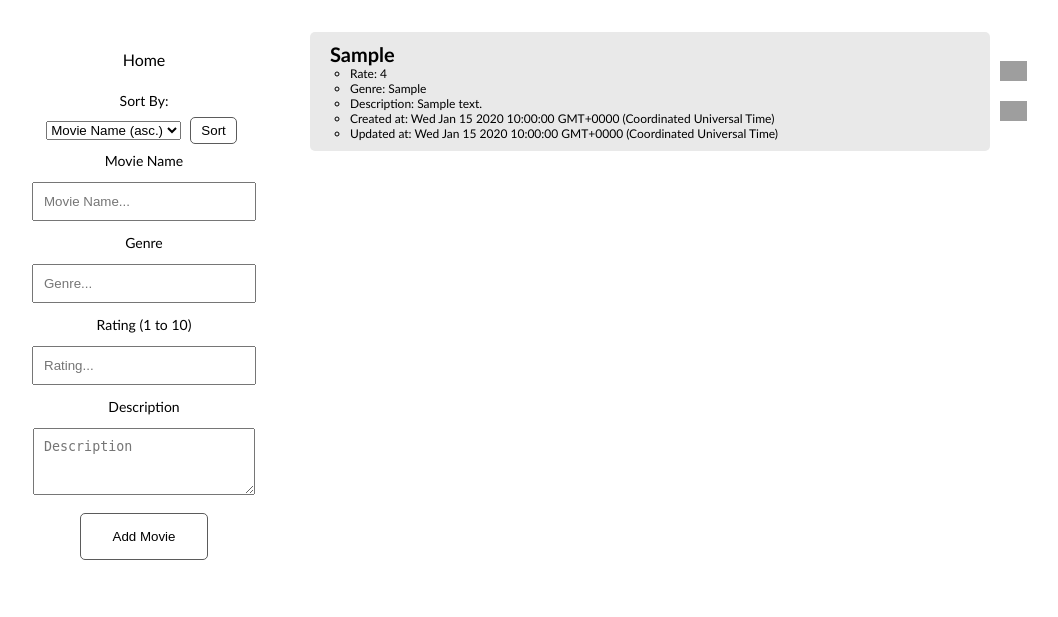
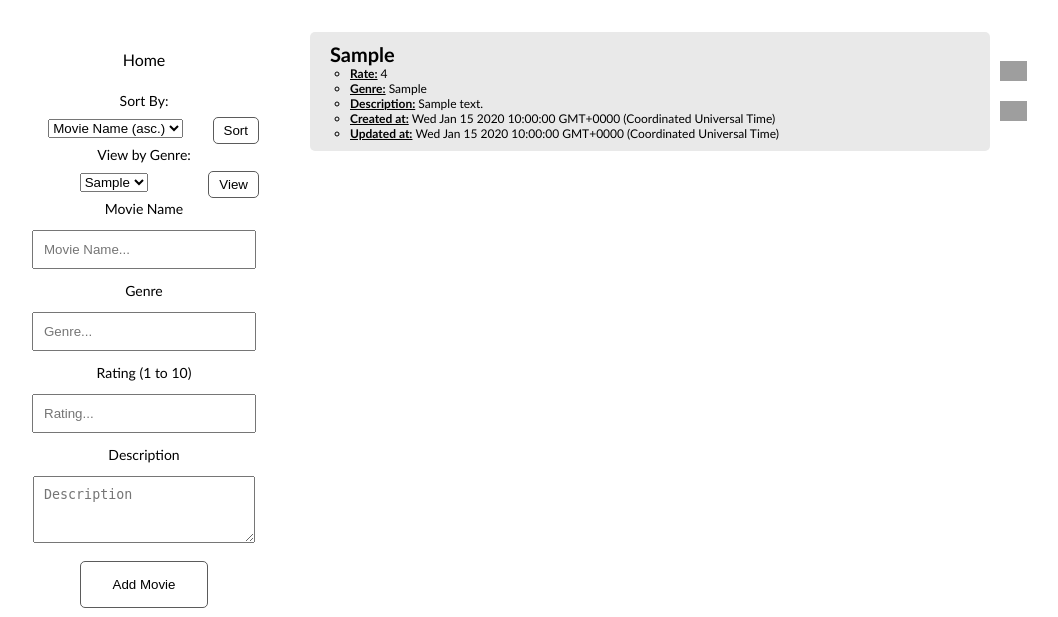
Before and after one commit to jenniferlai43/movie-rating-system, a Node server app: page /movies in a window 1280 px wide. Shown: the part 60-677 px from the top of the page, without its empty margins (0-1058 px from the left). Run offline with Node 20, Linux system fonts and the light colour scheme; tables that the repository leaves empty hold one stand-in row (values such as "Sample post"); some libraries are stand-ins or nearby versions; grey boxes are pictures that could not be loaded.

Commit message:
Added a view by genre feature (not completely functional yet) - looked for other ways to implement sort by + view feature instead of get requests and parameter - sort by feature needs to change default selected upon sorting movies - edited a bit of css

```diff
--- a/app/routes/movie_routes.js
+++ b/app/routes/movie_routes.js
@@ -2,6 +2,32 @@
 var mongoose = require('mongoose');
 
 var Rating = require('../../models/rating');
+
+
+function makeList (movies) {
+	var genreList = [];
+	var temp = 0;
+	for (var i=0; i<movies.length; i++)
+	{
+		for (var j=0; j<movies[i].genre.length; j++)
+		{
+			var bool = 0;
+			for (var k=0; k<genreList.length;k++)
+			{
+				if (movies[i].genre[j]===genreList[k]) //genre already exists
+				{
+					bool = 1;
+				}
+			}
+			if (bool === 0)
+			{
+				genreList[temp] = movies[i].genre[j];
+				temp++;
+			}
+		}
+	}
+	return genreList;
+};
 
 module.exports = function(app) {
 
@@ -13,7 +39,19 @@ module.exports = function(app) {
 			}
 			else {
 				//res.render will look in views folder
-				res.render('pages/index', {list: movies});
+
+				var genreList = makeList(movies);
+				/*
+				var genreList;
+				Rating.find({}, {genre: 1, _id: 0}).exec(function(err, genres) {
+					console.log(genres);
+					genreList = genres;
+				})
+				console.log("gl" + genreList);
+				*/
+				console.log(genreList);
+				//console.log(genreList.length);
+				res.render('pages/index', {list: movies, genreList: genreList});
 			}
 		});
 	});
@@ -44,11 +82,29 @@ module.exports = function(app) {
 				res.send({'error': 'An error has occurred'});
 			}
 			else {
+				var genreList = makeList(movies);
+				//res.render will look in views folder
+				res.render('pages/index', {list: movies, genreList: genreList});
+			}
+		});
+	});
+
+	/*
+	app.get('/view/:view', function(req, res) {
+		var viewOption = req.params.view;
+		console.log(viewOption);
+		Rating.find({genre: viewOption}).exec(function(err, movies) {
+			if (err) {
+				res.send({'error': 'An error has occurred'});
+			}
+			else {
+				console.log(movies);
 				//res.render will look in views folder
 				res.render('pages/index', {list: movies});
 			}
 		});
 	});
+	*/
 
 	app.get('/movies', function(req, res) {
 		Rating.find(function(err, movies) {
@@ -84,17 +140,6 @@ module.exports = function(app) {
 				res.json(data);
 			}
 		});
-		/*
-		Rating.find({movie: req.params.title.replace(/\-/g, " ")}).remove(function(err, data) {
-			if (err) {
-				res.send({'error': 'An error has occurred'});
-			}
-			else {
-				console.log("deleted.");
-				res.json(data);
-			}
-		});
-		*/
 	});
 
 	app.post('/movies', function(req, res) {
@@ -163,27 +208,4 @@ module.exports = function(app) {
 			}
 		});
 	});
-
-	/*
-	app.put('/movies/:id', function(req, res) {
-		const id = req.params.id;
-		var data = {
-			movie: req.body.movie,
-			genre: req.body.genre,
-			rate: req.body.rate,
-			description: req.body.description,
-			updated_at: new Date()
-		};
-		Rating.findByIdAndUpdate(id, data, function(err, rating) {
-			if (err)
-			{
-				throw err;
-			}
-			else
-			{
-				res.send('Successfully updated ' + rating.movie);
-			}
-		});
-	});
-	*/
 };
--- a/models/rating.js
+++ b/models/rating.js
@@ -4,7 +4,7 @@ const Schema = mongoose.Schema;
 
 var ratingSchema = new Schema({
 	movie: String,
-	genre: String,
+	genre: [String],
 	rate: {type: Number, min: 0, max:10},
 	description: String,
 	created_at: {type: Date, default: Date.now},
--- a/public/movie-list.js
+++ b/public/movie-list.js
@@ -9,9 +9,11 @@ $(document).ready(function(){
 	}
 
 	function ajaxPost() {
+		var genreArray = $('#genre').val().split(", ");
+		console.log(genreArray);
 		var formData = {
 			movie: $('#movie').val(),
-			genre: $('#genre').val(),
+			genre: genreArray,
 			rate: $('#rate').val(),
 			description: $('#description').val()
 		};
@@ -30,32 +32,75 @@ $(document).ready(function(){
 	$("#sort_button").on('click', function(){
 		const sortMethod = document.getElementById("sort_option").value;
 		var sortParam;
-		if (sortMethod == "Movie Name (des.)")
+		if (sortMethod == "md")
 		{
 			sortParam = "md";
 		}
-		else if(sortMethod == "Movie Name (asc.)")
+		else if(sortMethod == "ma")
 		{
 			sortParam = "ma";
 		}
-		else if(sortMethod == "Rating (des.)")
+		else if(sortMethod == "rd")
 		{
 			sortParam = "rd";
 		}
-		else if(sortMethod == "Rating (asc.)")
+		else if(sortMethod == "ra")
 		{
 			sortParam = "ra";
 		}
-		console.log(sortMethod);
-		console.log("sort param:" + sortParam);
+		//console.log(sortMethod);
+		//console.log("sort param:" + sortParam);
 		$.ajax({
 			type: 'GET',
 			url: '/' + sortParam,
 			success: function() {
-				window.location.replace('/' + sortParam);
+				var option;
+				if(sortParam === "md")
+				{
+					option = "md";
+				}
+				else if(sortParam === "ma")
+				{
+					option = "ma";
+				}
+				else if(sortParam === "rd")
+				{
+					option = "rd";
+				}
+				else if(sortParam === "ra")
+				{
+					option = "ra";
+				}
+				location.replace('/' + sortParam);
+
+				/*
+				var optionToSelect = window.document.getElementById(option);
+				console.log(optionToSelect.id);
+				optionToSelect.selected = "true";
+				console.log("set to true");
+
+				var sortBy = window.document.getElementById("sort_option");
+				console.log(sortBy.id);
+				var temp = sortBy.selectedIndex;
+				console.log(temp);
+				*/
 			}
 		});
 	});
+
+
+	/*
+	$("#view_button").on('click', function(){
+		var viewOption = document.getElementById("view_option").value;
+		$.ajax({
+			type: 'GET',
+			url: '/view/' + viewOption,
+			success: function() {
+				location.replace('/view/' + viewOption);
+			}
+		});
+	});
+	*/
 
 	function ajaxPut(id) {
 		var formData = {
@@ -86,10 +131,6 @@ $(document).ready(function(){
 	});
 
 	$('[id="delete_icon"]').on('click', function() { //id = "..." when there are multiple elements with that id
-
-		/*var divToDel = $(this).parent().prev();
-		var title = divToDel.find('#title').text().replace(/ /g, "-"); //replaces spaces with dashes
-		console.log(title);*/
 		var id = $(this).attr("data-id");
 		$.ajax({
 			type: 'DELETE',
--- a/public/styles.css
+++ b/public/styles.css
@@ -76,8 +76,15 @@ p
 }
 
 #sort_button {
+    float:right;
     margin: 0px 5px;
     padding: 5px 10px;
+}
+
+#view_button {
+    margin: 0px 5px;
+    padding: 5px 10px;
+    float: right;
 }
 
 .container-sidebar button:hover {
--- a/views/pages/index.ejs
+++ b/views/pages/index.ejs
@@ -14,11 +14,18 @@
 						<ul id = "movie">
 							<li id = "title"><%=list[i].movie %></li>
 							<div class = "details">
-								<li>Rate: <%=list[i].rate %></li>
-								<li>Genre: <%=list[i].genre %></li>
-								<li>Description: <%=list[i].description %></li>
-								<li>Created at: <%=list[i].created_at %></li>
-								<li>Updated at: <%=list[i].updated_at %></li>
+								<li><b><u>Rate:</u></b> <%=list[i].rate %></li>
+								<li><b><u>Genre:</u></b>
+									<% for(var j=0; j<list[i].genre.length; j++) { %>
+										<%=list[i].genre[j]%>
+										<%if(j!=list[i].genre.length-1){%>
+											,
+										<%}%>
+									<% } %>
+									</li>
+								<li><b><u>Description:</u></b> <%=list[i].description %></li>
+								<li><b><u>Created at:</u></b> <%=list[i].created_at %></li>
+								<li><b><u>Updated at:</u></b> <%=list[i].updated_at %></li>
 							</div>
 						</ul>
 						<div class = image_wrap>
--- a/views/partials/main-sidebar.ejs
+++ b/views/partials/main-sidebar.ejs
@@ -5,12 +5,19 @@
 		<!--<li id = "collapsible_trigger">Add Movie</li>-->
 		<p>Sort By:</p>
 		<select id = "sort_option">
-			<option>Movie Name (asc.)</option>
-			<option>Movie Name (des.)</option>
-			<option>Rating (des.)</option>
-			<option>Rating (asc.)</option>
+			<option id = "ma" value = "ma">Movie Name (asc.)</option>
+			<option id = "md" value = "md">Movie Name (des.)</option>
+			<option id = "rd" value = "rd">Rating (des.)</option>
+			<option id = "ra" value = "ra">Rating (asc.)</option>
 		</select>
 		<button id = "sort_button" type="button">Sort</button>
+		<p>View by Genre:</p>
+		<select id = "view_option">
+			<% for(var i=0; i<genreList.length; i++) { %>
+				<option><%= genreList[i] %></option>
+			<% } %>
+		</select>
+		<button id = "view_button" type="button">View</button>
 		<div class = "collapse_form">
 			<!--<form action = '/movies' method = 'POST'>-->
 			<form id = "rating_input">
```
